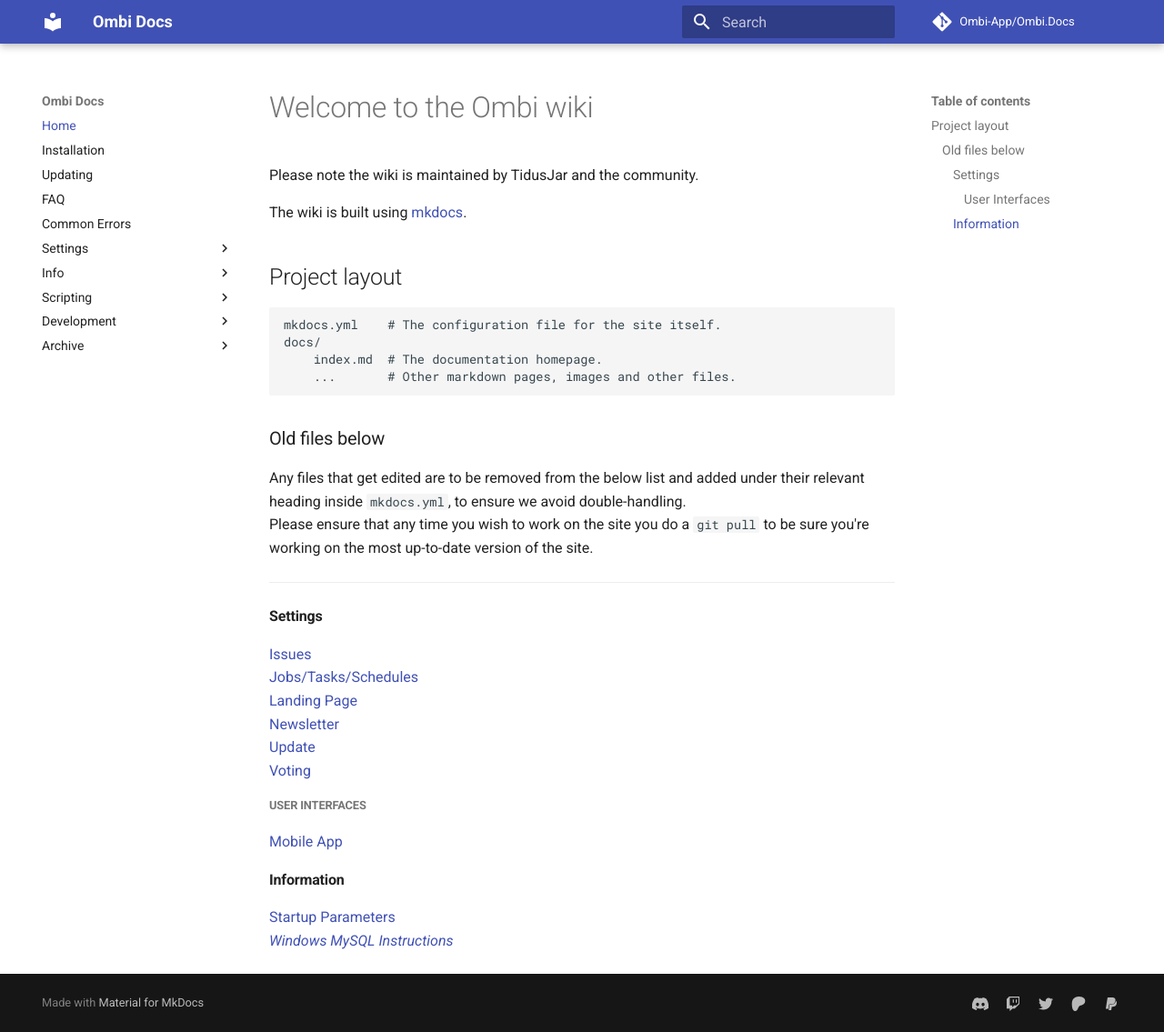
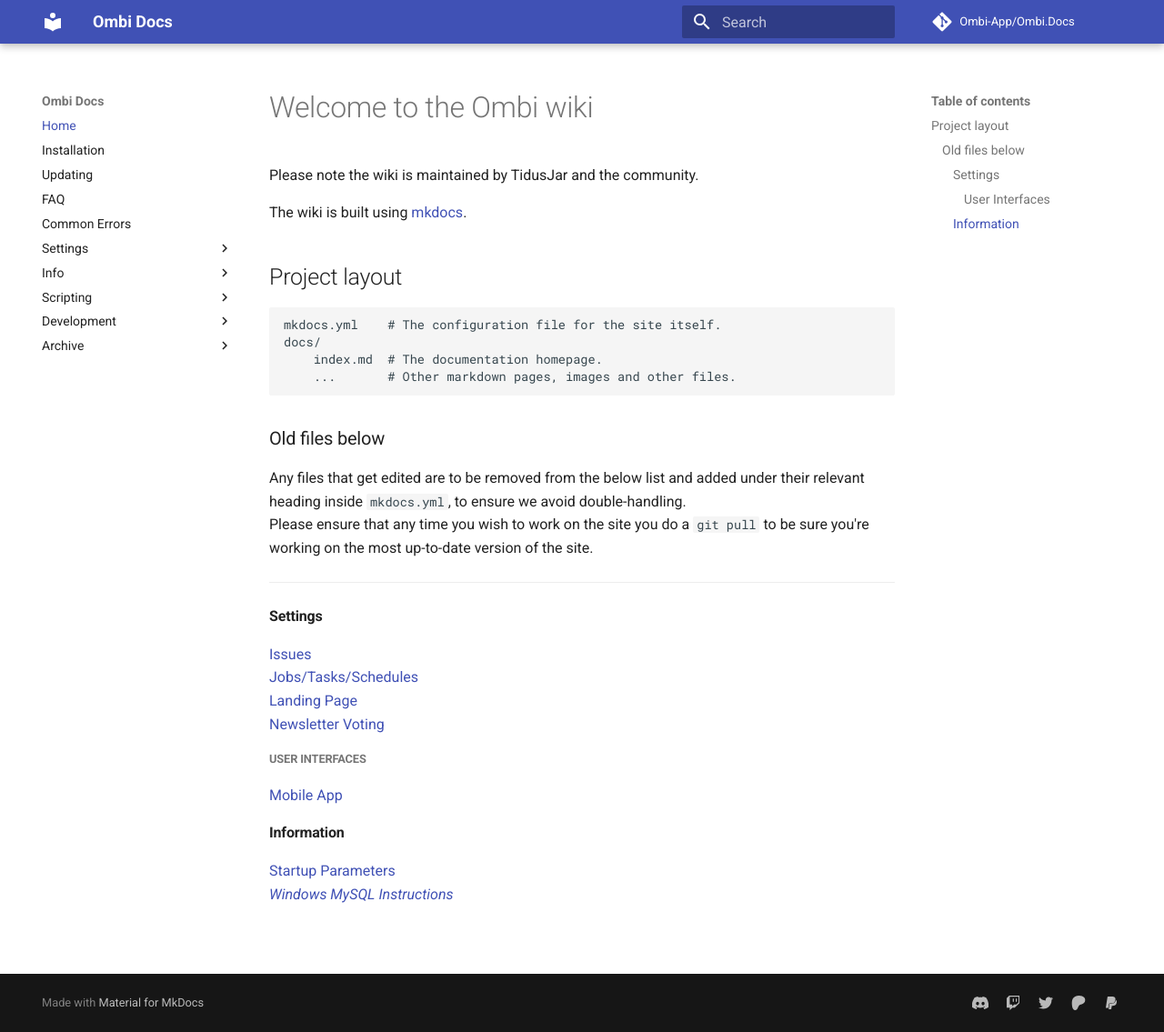
Before and after one commit to Ombi-app/Ombi.Docs, an MkDocs documentation site: the page built from docs/index.md, in a window 1280 px wide and 1135 px high. Shown: the whole window at 91% size. Built offline with MkDocs 1.6.1 and Material for MkDocs 9.7.7, drawn with Linux system fonts in a browser that asks for light colours; comment, search, counter and statistics services are not loaded.

Commit message:
Updates page done, removed from index.

```diff
--- a/docs/index.md
+++ b/docs/index.md
@@ -24,7 +24,6 @@
 [Jobs/Tasks/Schedules](https://github.com/tidusjar/Ombi/wiki/Jobs-Tasks-Schedules)
 [Landing Page](https://github.com/tidusjar/Ombi/wiki/Landing-Page-Settings)
 [Newsletter](https://github.com/tidusjar/Ombi/wiki/Newsletter-Settings)
-[Update](https://github.com/tidusjar/Ombi/wiki/Update-Settings)
 [Voting](https://github.com/tidusjar/Ombi/wiki/Vote-Settings)
 
 ##### User Interfaces
```
